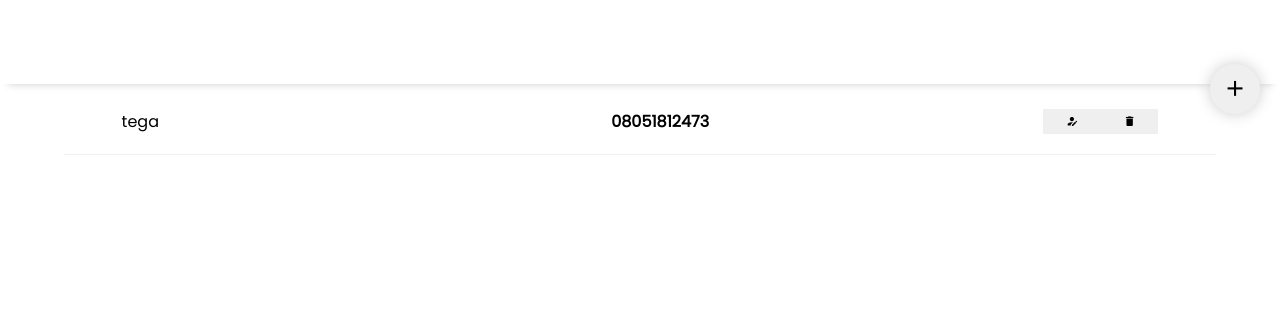
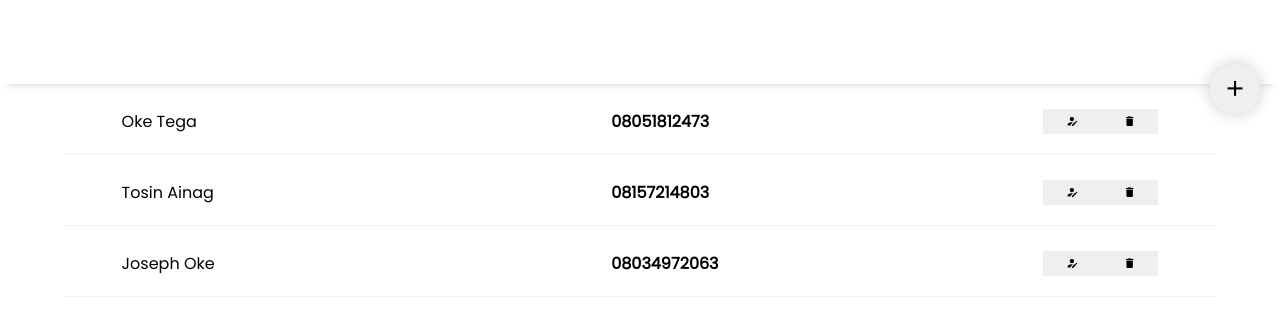
Before and after one commit to codebarz/react-contact-listing, a React (Create React App) app: page / in a window 1280 px wide. Shown: the part 156-492 px from the top of the page. Built offline with nearby package versions, Linux system fonts and the light colour scheme.

Commit message:
Render multiple states to ListBoard

```diff
--- a/src/Components/List/List.css
+++ b/src/Components/List/List.css
@@ -4,6 +4,7 @@
   border-bottom: 1px solid #f0f0f8;
   display: flex;
   margin: 5px auto;
+  clear: both;
 }
 .single-list span,
 .single-list input {
--- a/src/Components/List/List.js
+++ b/src/Components/List/List.js
@@ -2,7 +2,7 @@ import React, { useState } from 'react';
 
 import './List.css';
 
-function List() {
+function List(props) {
   const [editState, setEditState] = useState({ editing: false });
 
   const edit = () => {
@@ -16,8 +16,7 @@ function List() {
   if (!editState.editing) {
     return (
       <div className="single-list">
-        <span className="contact-name">tega</span>
-        <span className="contact-number">08051812473</span>
+        {props.children}
         <button onClick={edit}>
           <i className="mdi mdi-account-edit" />
         </button>
--- a/src/Components/ListBoard/ListBoard.js
+++ b/src/Components/ListBoard/ListBoard.js
@@ -18,11 +18,14 @@ function ListBoard() {
       <button className="add-new-button">
         <i className="mdi mdi-plus" />
       </button>
-      <List>
-        {contactState.contact.map(contact => {
-          return contact;
-        })}
-      </List>
+      {contactState.contact.map((contact, index) => {
+        return (
+          <List key={index} index={index}>
+            <span className="contact-name">{contact.name}</span>
+            <span className="contact-number">{contact.number}</span>
+          </List>
+        );
+      })}
     </div>
   );
 }
```
